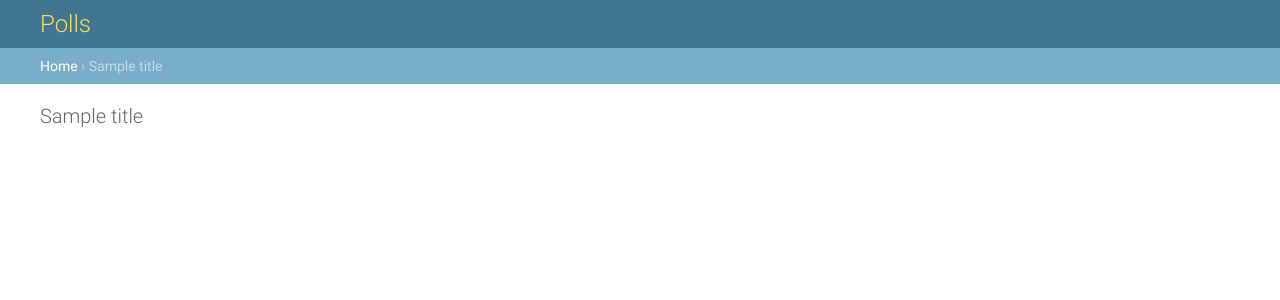
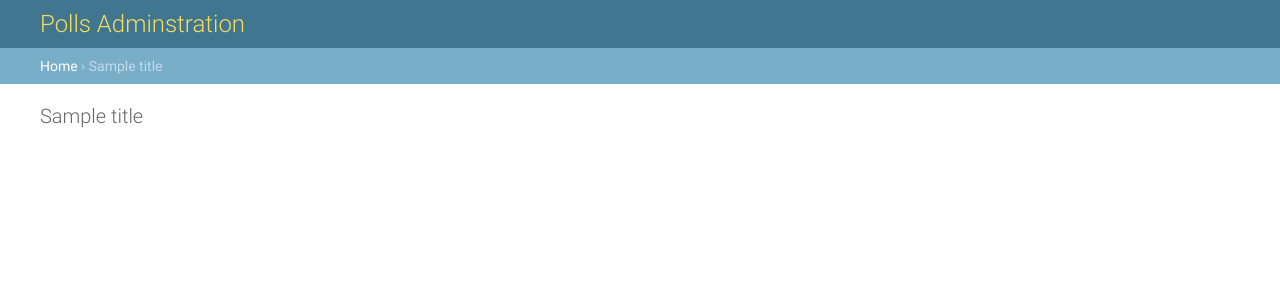
Before and after one commit to AEzzatA/mysite, a Django app: template templates/admin/base_site.html in a window 1280 px wide. Shown: the top 300 px of the page. Run offline with Django 3.2, Linux system fonts and the light colour scheme; the template is opened without the code that fills it: most values are stand-ins (such as "Sample title", 1, 10 or a date in 2020); parts of the project's set-up code (start-up, migrations or seed data) failed here and were passed over.

Commit message:
Fix template

```diff
--- a/templates/admin/base_site.html
+++ b/templates/admin/base_site.html
@@ -4,7 +4,7 @@
 {% block title %}{{ title }} | {% trans 'Polls site admin' %}{% endblock %}
 
 {% block branding %}
-<h1 id="site-name">{% trans 'Polls' %}</h1>
+<h1 id="site-name">{% trans 'Polls Adminstration' %}</h1>
 {% endblock %}
 
 {% block nav-global %}{% endblock %}
```
